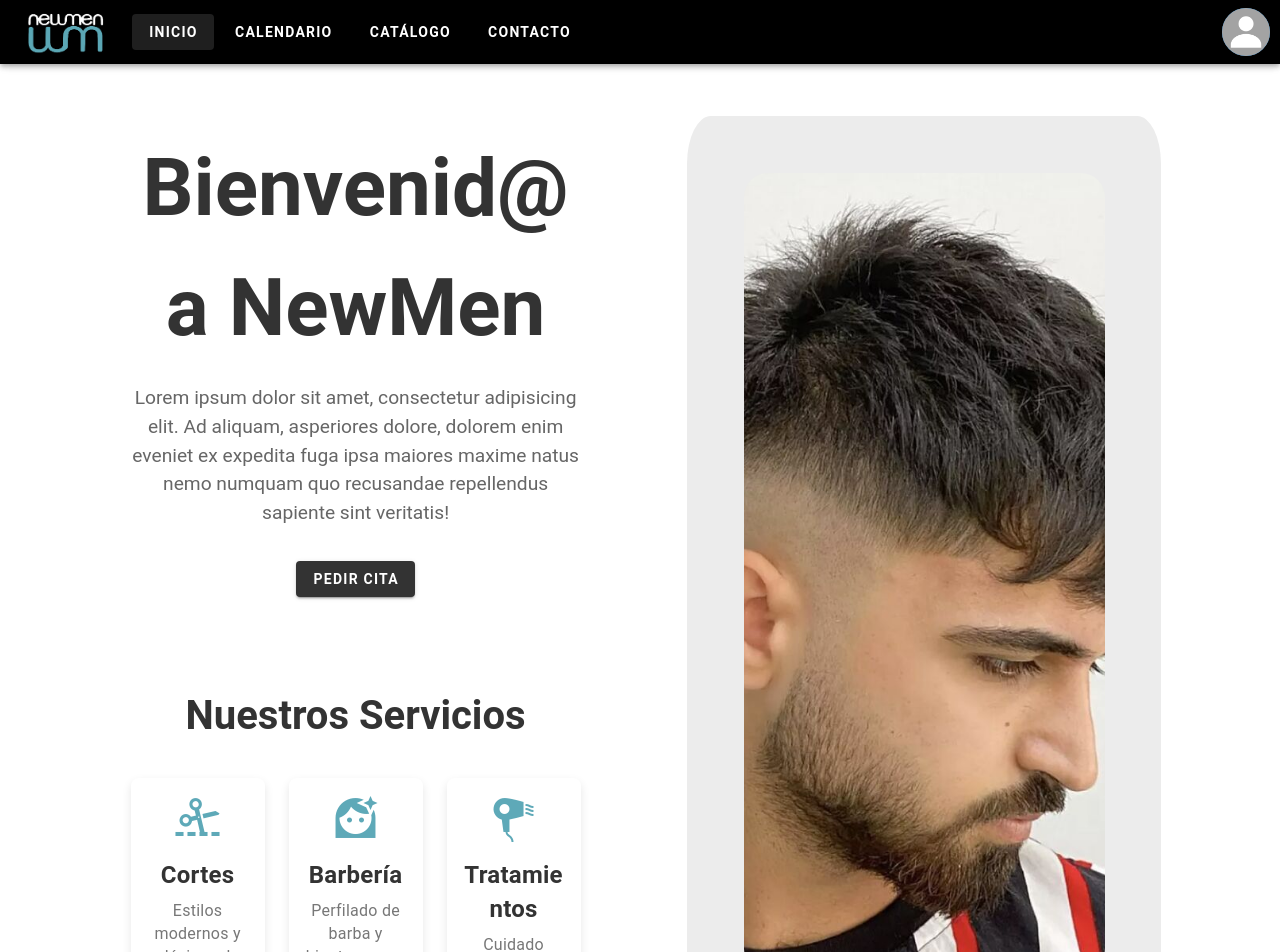
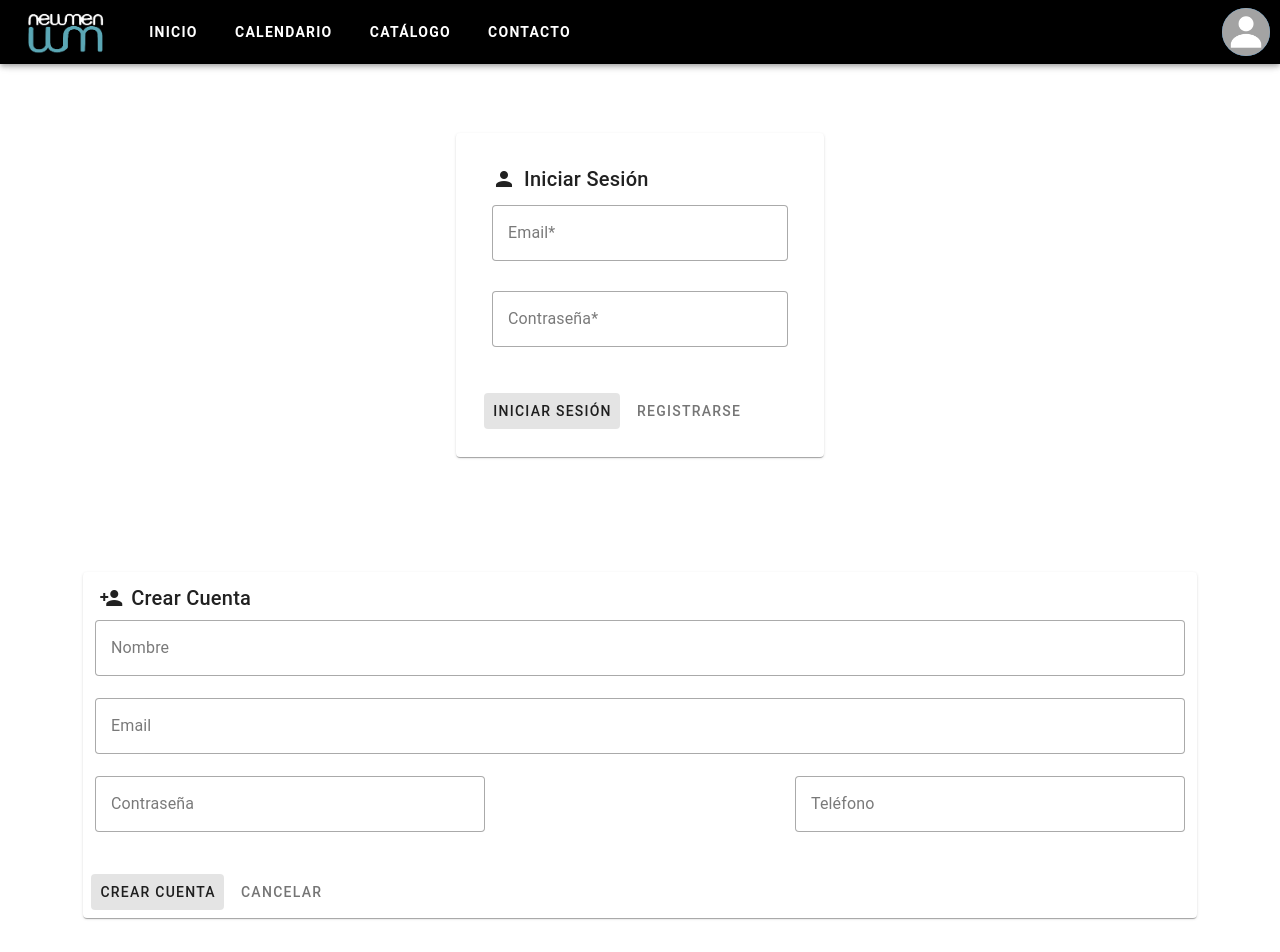
Before and after one commit to Alexfp28/newman-front, a Vue app: page /login in a window 1280 px wide. Before the commit this address led to /home. Shown: the top 952 px of the page. Built offline with nearby package versions, Linux system fonts and the light colour scheme.

Commit message:
Insertar el page del login, se ha cambiado la estructura y se han quitado rutas innecesarias.

```diff
--- a/src/OnlyDesktop/VistaUsuario/components/pages/AppointmentComponent.vue
+++ b/src/OnlyDesktop/VistaUsuario/components/pages/AppointmentComponent.vue
@@ -188,7 +188,6 @@ export default {
               class="form-message-field"
               variant="outlined"
               v-model="message"
-              :rules="[rules.emptyValue]"
               label="Mensaje"
               prepend-icon="mdi-text-box"
               maxlength="200"
--- a/src/OnlyDesktop/VistaUsuario/components/pages/UserAvatarPreviewComponent.vue
+++ b/src/OnlyDesktop/VistaUsuario/components/pages/UserAvatarPreviewComponent.vue
@@ -59,9 +59,17 @@ export default {
           </v-list-item>
         </v-list>
 
-        <v-card-actions>
-          <v-spacer></v-spacer>
+        <RouterLink to="/login" class="no-decoration">
+          <v-btn
+              color="blue"
+              variant="text"
+              @click="menu = false"
+          >
+            Iniciar Sesion
+          </v-btn>
+        </RouterLink>
 
+        <RouterLink to="/login" class="no-decoration">
           <v-btn
               color="red"
               variant="text"
@@ -69,7 +77,8 @@ export default {
           >
             Cerrar Sesion
           </v-btn>
-        </v-card-actions>
+        </RouterLink>
+
       </v-card>
     </v-menu>
   </div>
--- /dev/null
+++ b/src/OnlyDesktop/VistaUsuario/components/pages/login/LoginComponent.vue
@@ -0,0 +1,206 @@
+<script setup>
+import {ref} from 'vue';
+
+const dialog_iniciar_sesion = ref(false);
+const dialog_crear_cuenta = ref(false);
+
+const snackbar_inicio_sesion = ref(false);
+const snackbar_crear_cuenta = ref(false);
+
+const text_snackbar_iniciar_sesion = ref("Aviso de inicio de sesión");
+const text_snackbar_crear_cuenta = ref("Aviso de crear cuenta");
+
+</script>
+
+<template>
+
+<!--  <v-row style="margin: 10px">-->
+<!--    <v-btn id="btn_iniciar_sesion"-->
+<!--           prepend-icon="mdi-account"-->
+<!--           text="Iniciar Sesión"-->
+<!--           variant="tonal"-->
+<!--           @click="dialog_iniciar_sesion = true"-->
+<!--    ></v-btn>-->
+<!--    <v-btn id="btn_crear_cuenta"-->
+<!--           prepend-icon="mdi-account-plus"-->
+<!--           text="Crear Cuenta"-->
+<!--           variant="tonal"-->
+<!--           @click="dialog_crear_cuenta = true"-->
+<!--    ></v-btn>-->
+<!--  </v-row>-->
+
+<!--  <div id="dialog_iniciar_sesion">-->
+  <section class="login login-container">
+
+<!--    <section class="cardTitle text-center">-->
+<!--      <h1 class="help-title">Iniciar Sesion</h1>-->
+<!--      <p class="help-text">Para elegir una cita nueva solo selecciona una fecha y rellena el formulario.</p>-->
+<!--    </section>-->
+
+    <v-card
+        prepend-icon="mdi-account"
+        title="Iniciar Sesión"
+        class="pa-5 cardLogin"
+    >
+      <v-card-text>
+        <v-row dense>
+          <v-col
+              cols="12"
+          >
+            <v-text-field
+                label="Email*"
+                variant="outlined"
+                required
+            ></v-text-field>
+          </v-col>
+        </v-row>
+        <v-row dense>
+          <v-col
+              cols="12"
+          >
+            <v-text-field
+                label="Contraseña*"
+                type="password"
+                variant="outlined"
+                required
+            ></v-text-field>
+          </v-col>
+        </v-row>
+      </v-card-text>
+
+      <v-card-actions>
+        <v-btn
+            text="Iniciar Sesión"
+            variant="tonal"
+            @click=""
+        ></v-btn>
+
+        <v-btn
+            text="Registrarse"
+            variant="plain"
+            @click=""
+        ></v-btn>
+      </v-card-actions>
+    </v-card>
+  </section>
+
+  <section class="login-container">
+    <v-card
+        prepend-icon="mdi-account-plus"
+        title="Crear Cuenta"
+    >
+      <v-card-text>
+
+        <v-row dense>
+          <v-text-field
+              label="Nombre"
+              variant="outlined"
+              required
+          ></v-text-field>
+        </v-row>
+
+        <v-row dense>
+          <v-text-field
+              label="Email"
+              variant="outlined"
+              required
+          ></v-text-field>
+        </v-row>
+
+        <v-row dense>
+          <v-text-field
+              label="Contraseña"
+              variant="outlined"
+              type="password"
+              required
+          ></v-text-field>
+          <v-spacer></v-spacer>
+          <v-text-field
+              label="Teléfono"
+              variant="outlined"
+              required
+          ></v-text-field>
+        </v-row>
+
+      </v-card-text>
+
+      <v-card-actions>
+
+        <v-btn
+            text="Crear Cuenta"
+            variant="tonal"
+            @click="dialog_crear_cuenta = false; snackbar_crear_cuenta = true"
+        ></v-btn>
+
+        <v-btn
+            text="Cancelar"
+            variant="plain"
+            @click="dialog_crear_cuenta = false"
+        ></v-btn>
+
+      </v-card-actions>
+    </v-card>
+  </section>
+
+<!--  </div>-->
+  <div id="snackbar_inicio_sesion">
+    <v-snackbar
+        v-model="snackbar_inicio_sesion"
+    >
+      {{ text_snackbar_iniciar_sesion }}
+
+      <v-btn
+          color="pink"
+          variant="text"
+          @click="snackbar_inicio_sesion = false"
+      >
+      </v-btn>
+    </v-snackbar>
+  </div>
+  <div id="snackbar_crear_cuenta">
+    <v-snackbar
+        v-model="snackbar_crear_cuenta"
+    >
+      {{ text_snackbar_crear_cuenta }}
+
+      <v-btn
+          color="pink"
+          variant="text"
+          @click="snackbar_crear_cuenta = false"
+      >
+      </v-btn>
+    </v-snackbar>
+  </div>
+
+</template>
+
+<style scoped>
+
+.login {
+  display: grid;
+  grid-template-columns: repeat(3, 1fr);
+  gap: 5px;
+}
+
+.cardTitle {
+  grid-column-start: 2;
+  grid-row-start: 1;
+}
+
+.cardLogin {
+  grid-column-start: 2;
+  grid-row-start: 2;
+  height: 100%;
+}
+
+.help-title {
+  font-size: 2.5rem;
+  color: #333;
+}
+
+.help-text {
+  font-size: 1.2rem;
+  color: #666;
+  margin-bottom: 1.5rem;
+}
+</style>
--- a/src/assets/main.css
+++ b/src/assets/main.css
@@ -8,7 +8,7 @@
   width: 130px;
 }
 
-.home-container, .contact-container, .appointment-container, .catalog-container, .terms-container{
+.home-container, .contact-container, .appointment-container, .catalog-container, .terms-container , .login-container{
   padding: 5% 6.5% 4% 6.5% !important;
 }
 
--- a/src/router/index.js
+++ b/src/router/index.js
@@ -1,12 +1,11 @@
-import { createRouter, createWebHistory } from 'vue-router'
-import ScheduleView from "@/OnlyDesktop/VistaUsuario/components/dummies/ScheduleView.vue";
+import {createRouter, createWebHistory} from 'vue-router'
 import HomeView from '@/views/HomeView.vue'
 import AppointmentView from "@/views/AppointmentView.vue";
 import CatalogView from "@/views/CatalogView.vue";
 import ContactView from "@/views/ContactView.vue";
 import UserProfileSettingsView from "@/views/UserProfileSettingsView.vue";
-import UserHistoryView from "@/views/UserHistoryView.vue";
 import TermsAndConditionsView from "@/views/TermsAndConditionsView.vue";
+import LoginView from "@/views/LoginView.vue";
 
 const router = createRouter({
   history: createWebHistory(import.meta.env.BASE_URL),
@@ -52,6 +51,16 @@ const router = createRouter({
       component: TermsAndConditionsView,
     },
     {
+      path: '/login',
+      name: 'login',
+      component: LoginView,
+    },
+    {
+      path: '/register',
+      name: 'register',
+      component: LoginView,
+    },
+    {
       path: '/:pathMatch(.*)*',
       redirect: '/home'
     }
--- /dev/null
+++ b/src/views/LoginView.vue
@@ -0,0 +1,7 @@
+<script setup>
+import LoginComponent from "@/OnlyDesktop/VistaUsuario/components/pages/login/LoginComponent.vue";
+</script>
+
+<template>
+  <LoginComponent/>
+</template>
```
Also changed, not shown: src/OnlyDesktop/VistaUsuario/components/LoginComponent.vue (deleted, +0 -178 lines).
